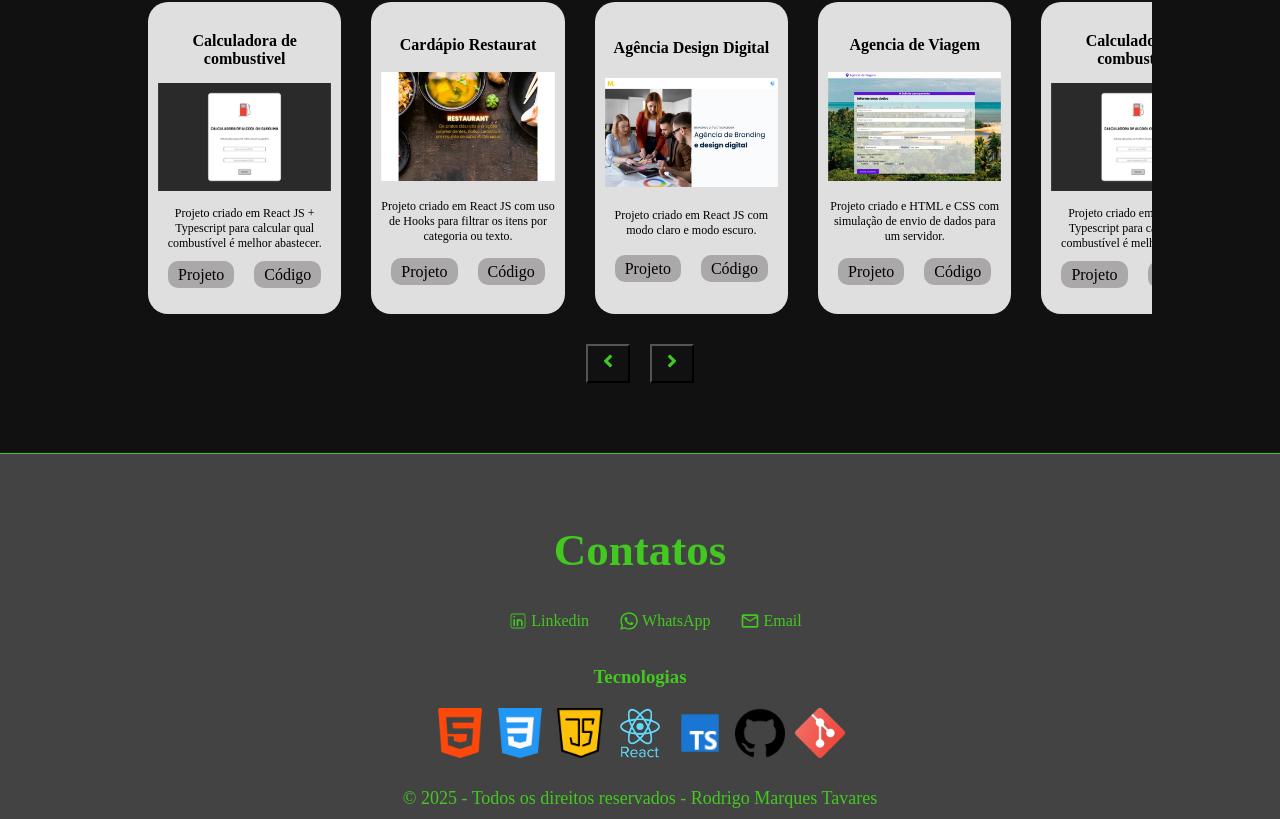
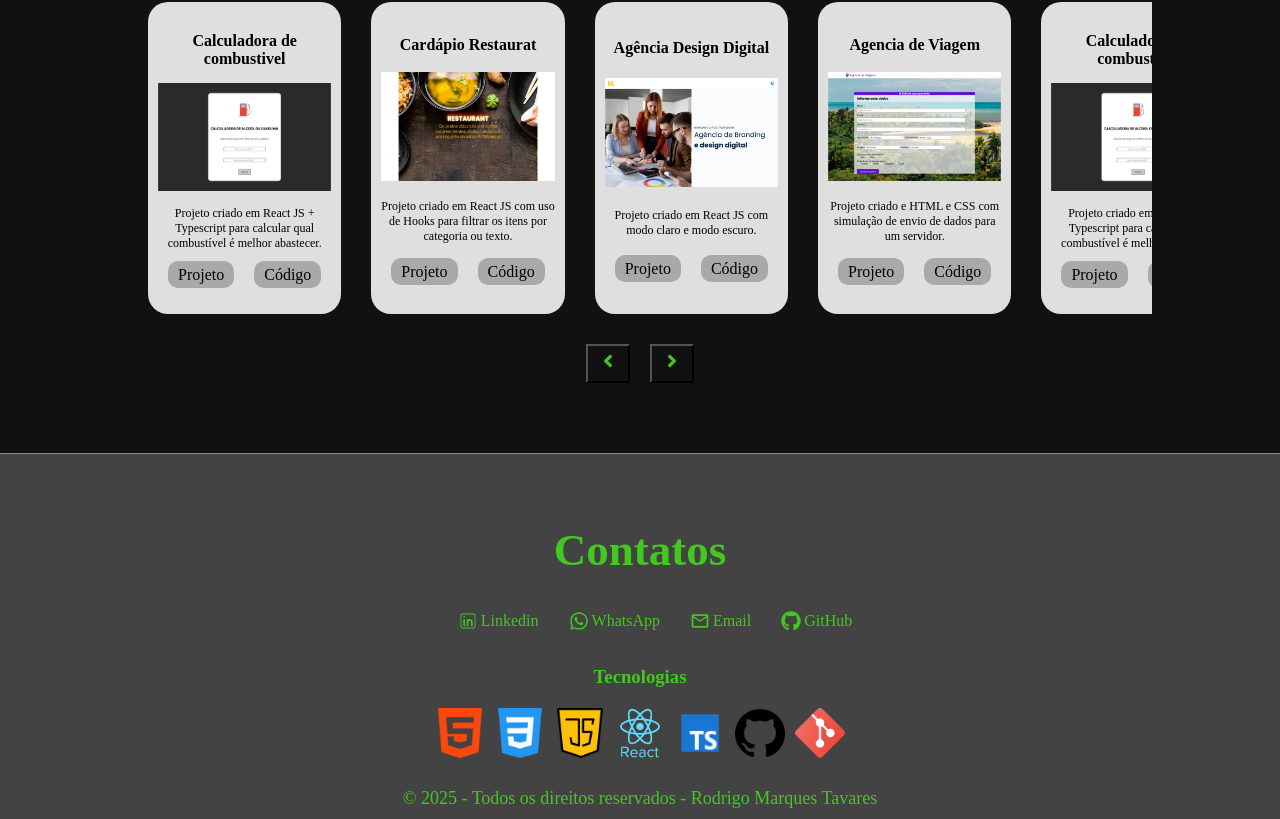
Before and after one commit to mtrodrigo/portifolio, a React (Vite) app: page / in a window 1280 px wide. Shown: the part 1540-2359 px from the top of the page. Built offline with nearby package versions, Linux system fonts and the light colour scheme.

Commit message:
add: icone github

```diff
--- a/src/components/rodape/Rodape.tsx
+++ b/src/components/rodape/Rodape.tsx
@@ -1,6 +1,8 @@
 import { CiLinkedin } from "react-icons/ci";
 import { FaWhatsapp } from "react-icons/fa6";
 import { MdOutlineEmail } from "react-icons/md";
+import { FaGithub } from "react-icons/fa";
+
 import styles from './Rodape.module.css'
 
 function Rodape() {
@@ -14,6 +16,7 @@ function Rodape() {
             <span><CiLinkedin/></span><a href="https://www.linkedin.com/in/rodrigo-marques-tavares-9482b4226/" target="_blanck">Linkedin</a>
             <span><FaWhatsapp/></span><a href="https://wa.me/5535984061841" target="_blanck">WhatsApp</a>
             <span><MdOutlineEmail/></span><a href="mailto:rodrigour@gmail.com" target="_blanck">Email</a>
+            <span><FaGithub/></span><a href="https://github.com/mtrodrigo" target="_blanck">GitHub</a>
         </section>
         <section className={styles.tecno_container}>
             <div className={styles.tecno_text}>
```
